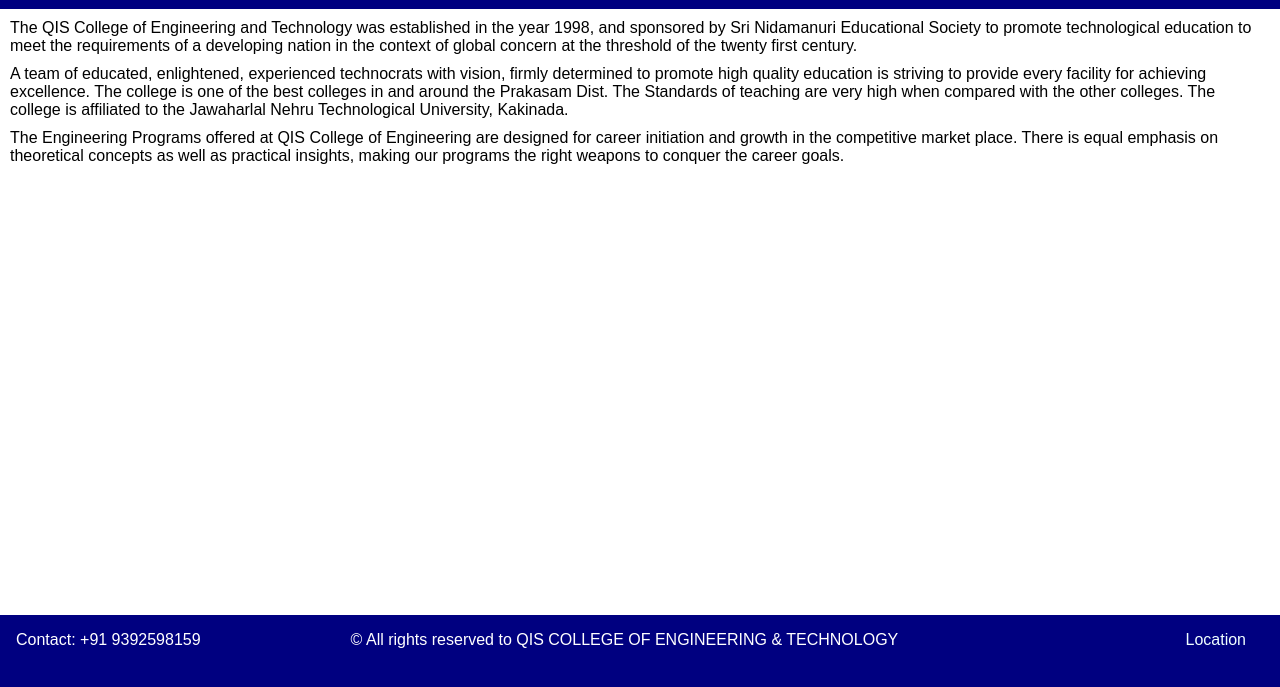
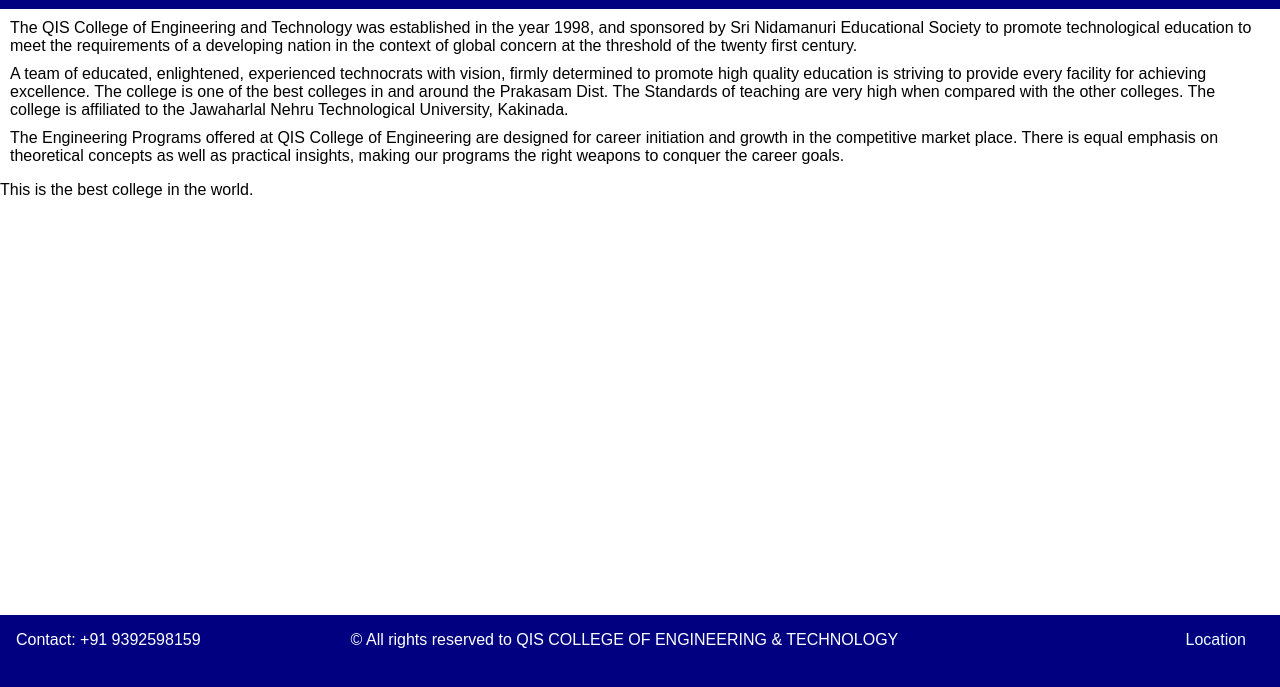
Before and after one commit to JSBharath/JSBharath.github.io, a plain HTML site: page index.html in a window 1280 px wide. Shown: the part 103-790 px from the top of the page. Drawn offline with Linux system fonts and the light colour scheme.

Commit message:
content added in the college desc

```diff
--- a/index.html
+++ b/index.html
@@ -41,6 +41,10 @@
         are designed for career initiation and growth in the competitive market place.
         There is equal emphasis on theoretical concepts as well as practical insights,
         making our programs the right weapons to conquer the career goals.
+
+    </p>
+    <p>
+        This is the best college in the world.
     </p>
     </div>
     <div id ="footer">
```
